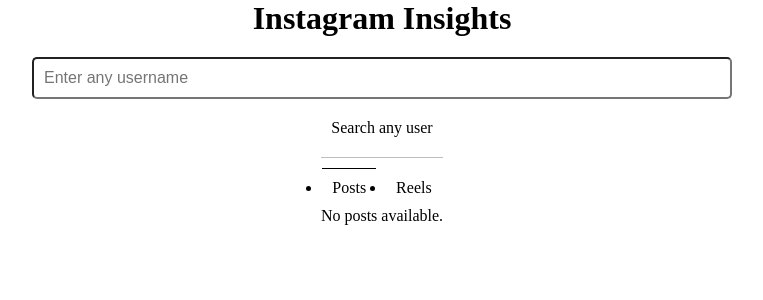
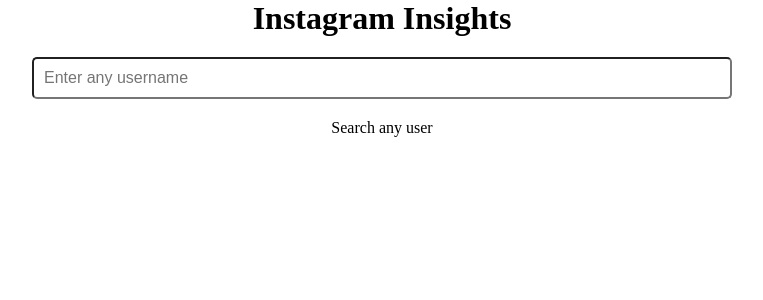
Before and after one commit to sivakumargbt1001/insta-insights, a React (Create React App) app: page / in a window 1280 px wide. Shown: the top 300 px of the page, without its empty margins (258-1021 px from the left). Built offline with nearby package versions, Linux system fonts and the light colour scheme.

Commit message:
correction

```diff
--- a/src/Components/MainComponent.js
+++ b/src/Components/MainComponent.js
@@ -141,7 +141,7 @@
       {userData.is_private ? (
         <PrivateSection />
       ) : (
-        <PublicSection data={userData} />
+        userData.username && <PublicSection data={userData} />
       )}
       {followers.length > 0 && <Followers followers={followers} />}
       {following.length > 0 && <Following following={following} />}
--- a/src/Components/PublicSection.css
+++ b/src/Components/PublicSection.css
@@ -1,6 +1,6 @@
 .nav-container {
   border-top: 1px solid rgb(189, 189, 189);
-  padding-top: 10px;
+  /* padding-top: 10px; */
   width: 100%;
 }
 .nav {
@@ -10,9 +10,10 @@
   gap: 10px;
 }
 .nav-item {
-  padding: 10px;
+  padding: 20px;
   cursor: pointer;
   border: none;
+  list-style-type: none;
 }
 
 .nav-item-click {
```
